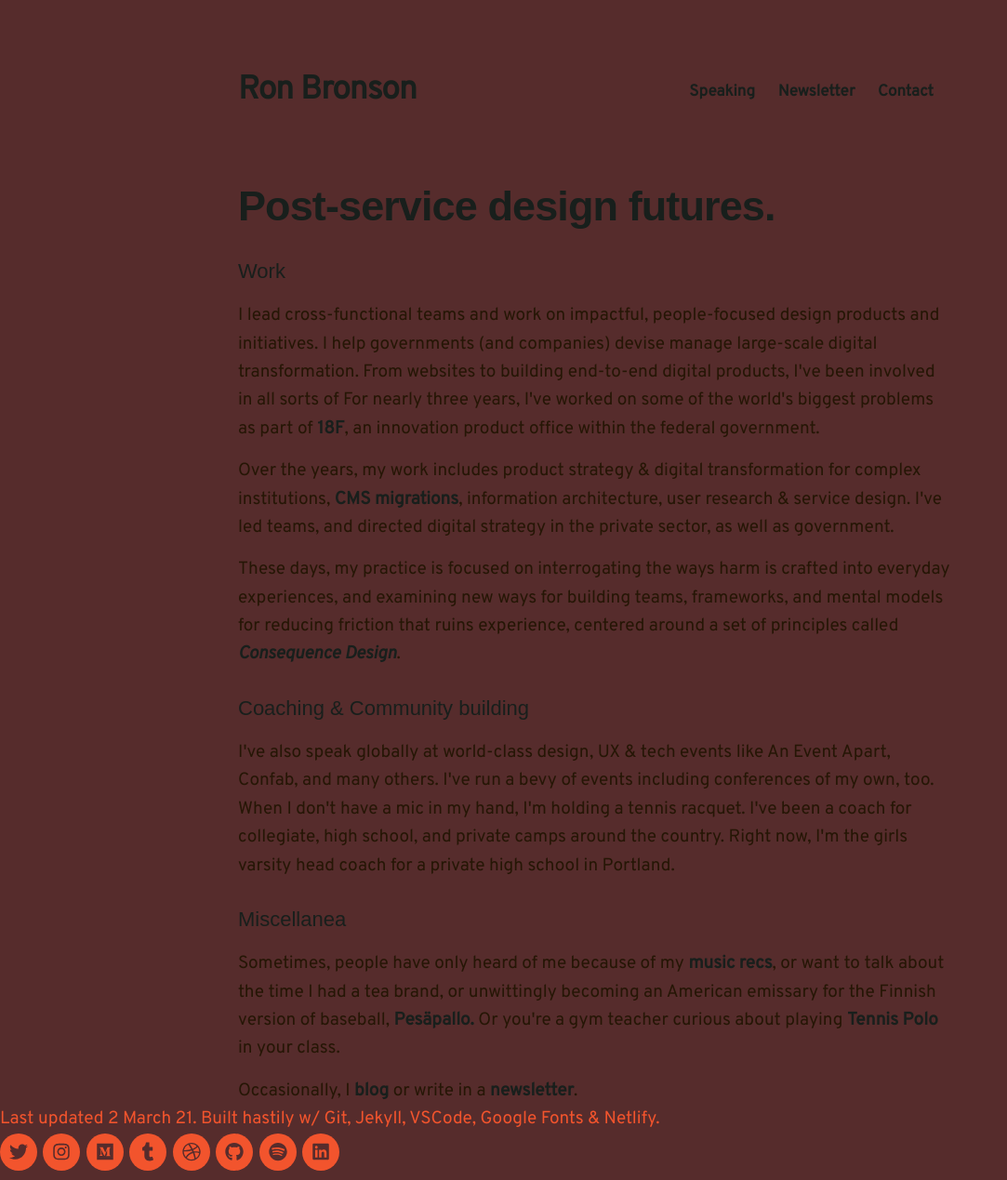
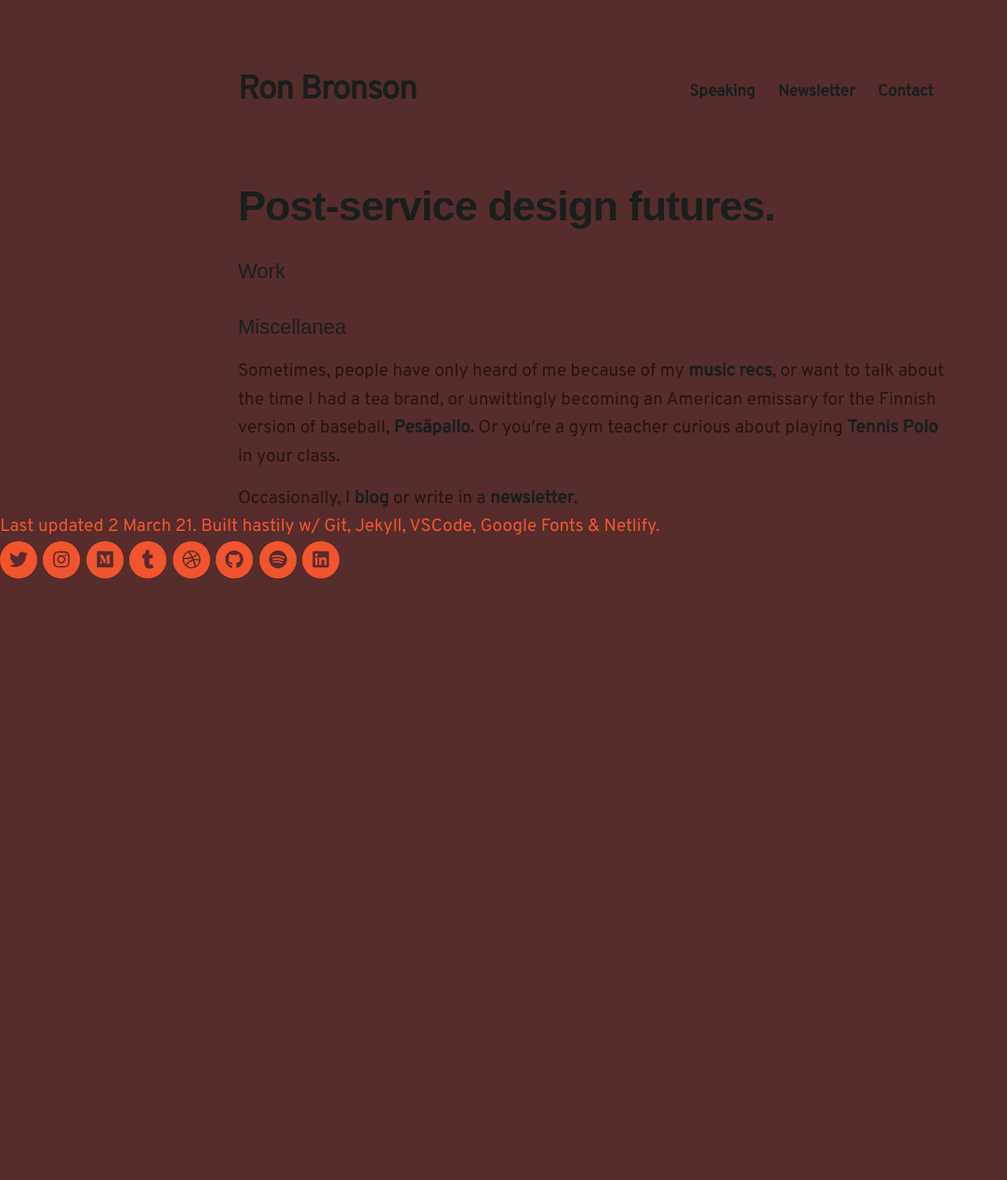
Before and after one commit to quarterback/2020-home, a Jekyll site: the page built from index.html, in a window 1280 px wide. Shown: the whole page at 93% size, without its empty margins (0-1083 px from the left). Built offline with Jekyll 4.4.1, drawn with Linux system fonts in a browser that asks for light colours; nearby versions of some CDN libraries; some web fonts are replaced; after the commit the page ends 900 px from its top, so only the background shows below that.

Commit message:
Update index.html

```diff
--- a/index.html
+++ b/index.html
@@ -13,19 +13,8 @@ featured_image: '/images/social.jpg'
 
 
 <h4>Work</h4>
-<p>
-	I lead cross-functional teams and work on impactful, people-focused design products and initiatives. I help governments (and companies) devise manage large-scale digital transformation. From websites to building end-to-end digital products, I've been involved in all sorts of For nearly three years, I've worked on some of the world's biggest problems as part of <a href="https://18f.gsa.gov">18F</a>, an innovation product office within the federal government.</p>
+<p></p>
 
-	<p>Over the years, my work includes product strategy & digital transformation for complex institutions,  <a href="https://www.youtube.com/watch?v=REUJCWpFOcI">CMS migrations</a>, information architecture, user research & service design. I've led teams, and directed digital strategy in the private sector, as well as government. </p>
-
-	<p>These days, my practice is focused on interrogating the ways harm is crafted into everyday experiences, and examining new ways for building teams, frameworks, and mental models for reducing friction that ruins experience, centered around a set of principles called <em><a href="https://consequence.design/post/616408785711431680/on-consequence-design">Consequence Design</a></em>.</p>
-
-	<h4>Coaching & Community building</h4>
-	<p>I've also speak globally at world-class design, UX & tech events like An Event Apart, Confab, and many others. I've run a bevy of events including conferences of my own, too.
-
-	When I don't have a mic in my hand, I'm holding a tennis racquet. I've been a coach for collegiate, high school, and private camps around the country.
-
-	Right now, I'm the girls varsity head coach for a private high school in Portland.  </p>
 
 	<h4>Miscellanea</h4>
 	<p>Sometimes, people have only heard of me because of my <a href="https://www.last.fm/user/omnivoreron">music recs</a>, or want to talk about the time I had a tea brand, or unwittingly becoming an American emissary for the Finnish version of baseball, <a href="https://www.youtube.com/watch?v=H_navSFGj0I">Pesäpallo.</a> Or you're a gym teacher curious about playing <a href="https://en.wikipedia.org/wiki/Tennis_polo">Tennis Polo</a> in your class.
```
